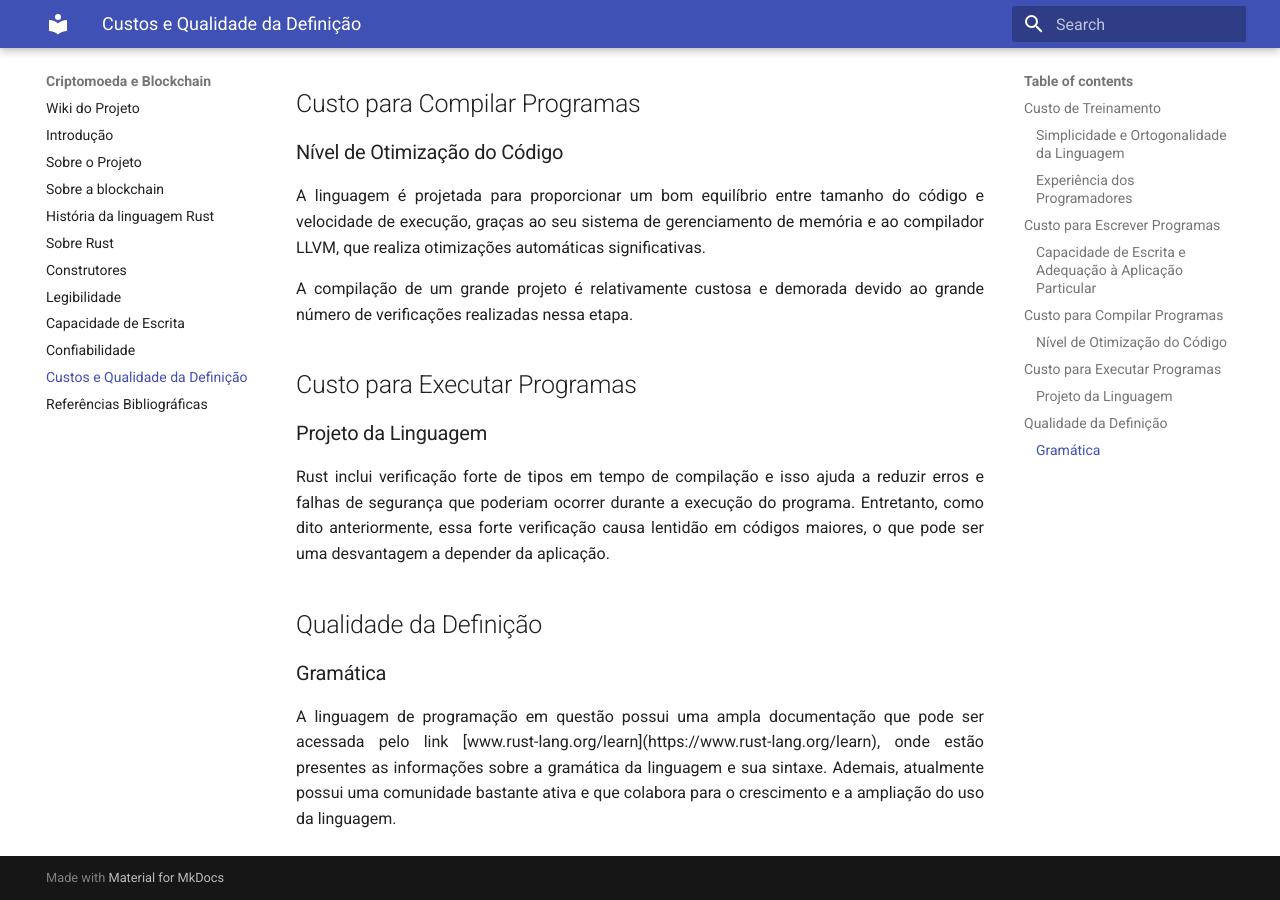
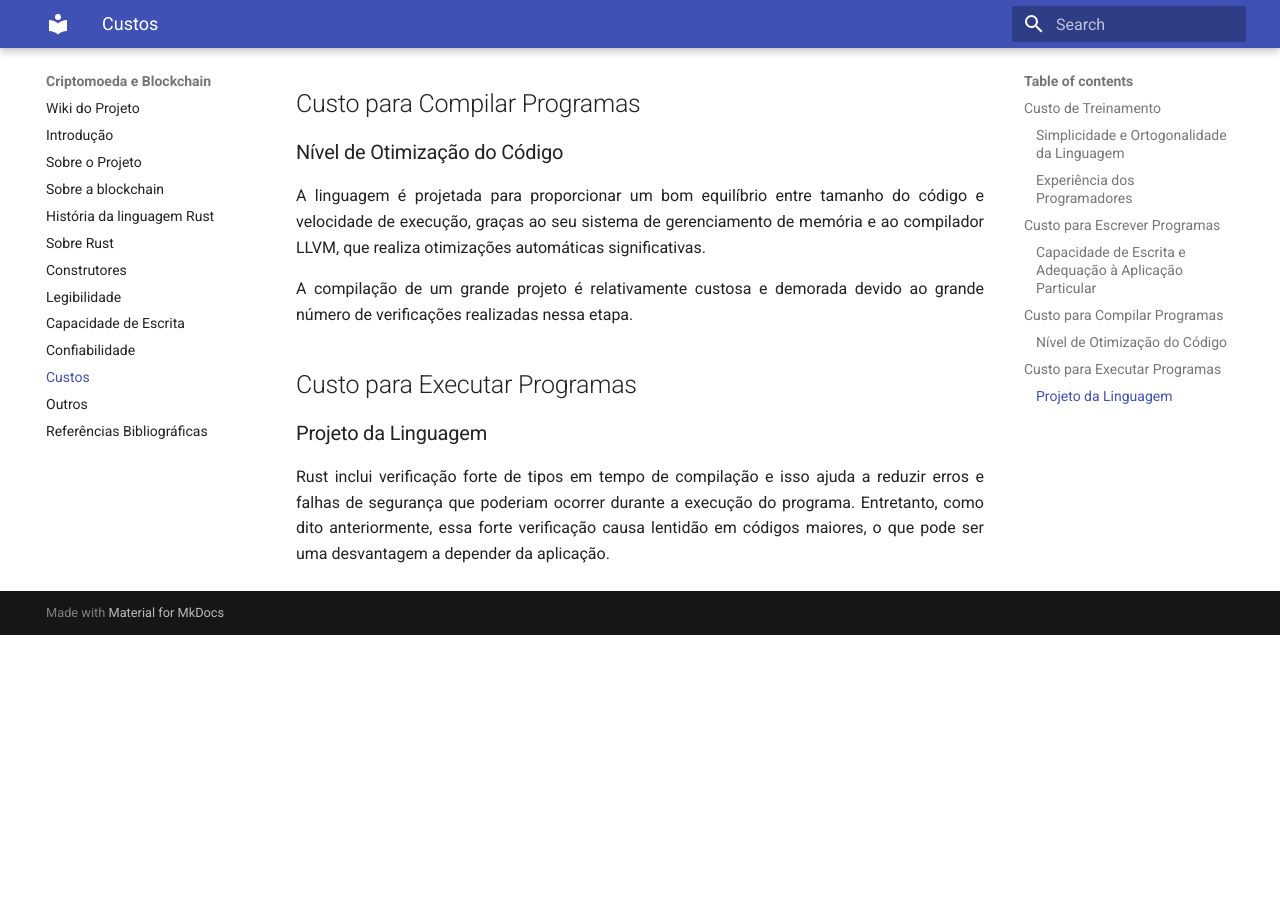
Before and after one commit to seraphritt/projeto_LP, an MkDocs documentation site: the page built from docs/7_custo.md, in a window 1280 px wide and 900 px high, scrolled down 778 px. Built offline with MkDocs 1.6.1 and Material for MkDocs 9.7.7, drawn with Linux system fonts in a browser that asks for light colours; after the commit the page ends 1413 px from its top, so only the background shows below that; some of the changed text lies outside the part shown.

```diff
--- a/docs/7_custo.md
+++ b/docs/7_custo.md
@@ -1,4 +1,4 @@
-# Custos e Qualidade da Definição
+# Custos
 ## Custo de Treinamento
 ### Simplicidade e Ortogonalidade da Linguagem
 
@@ -23,9 +23,4 @@
 ## Custo para Executar Programas
 ### Projeto da Linguagem
 
-<div style="text-align: justify; margin-bottom: 1em;">Rust inclui verificação forte de tipos em tempo de compilação e isso ajuda a reduzir erros e falhas de segurança que poderiam ocorrer durante a execução do programa. Entretanto, como dito anteriormente, essa forte verificação causa lentidão em códigos maiores, o que pode ser uma desvantagem a depender da aplicação. </div>
-
-## Qualidade da Definição
-### Gramática
-
-<div style="text-align: justify; margin-bottom: 1em;">A linguagem de programação em questão possui uma ampla documentação que pode ser acessada pelo link [www.rust-lang.org/learn](https://www.rust-lang.org/learn), onde estão presentes as informações sobre a gramática da linguagem e sua sintaxe. Ademais, atualmente possui uma comunidade bastante ativa e que colabora para o crescimento e a ampliação do uso da linguagem. </div>
+<div style="text-align: justify;">Rust inclui verificação forte de tipos em tempo de compilação e isso ajuda a reduzir erros e falhas de segurança que poderiam ocorrer durante a execução do programa. Entretanto, como dito anteriormente, essa forte verificação causa lentidão em códigos maiores, o que pode ser uma desvantagem a depender da aplicação. </div>
```
Also changed, not shown: docs/8_outros.md (added, +35 -0 lines), docs/bibliografia.md (+4 -0 lines).
